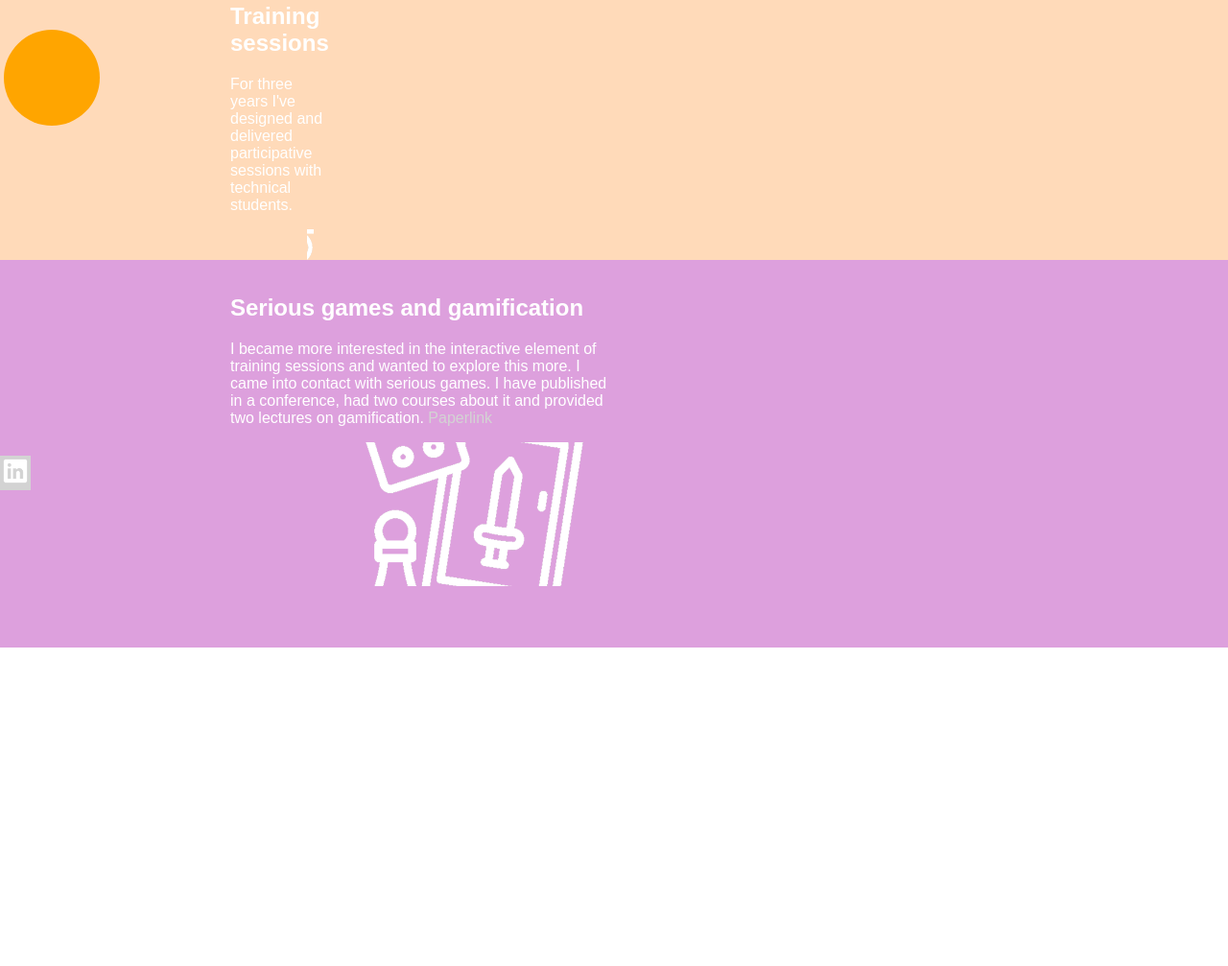
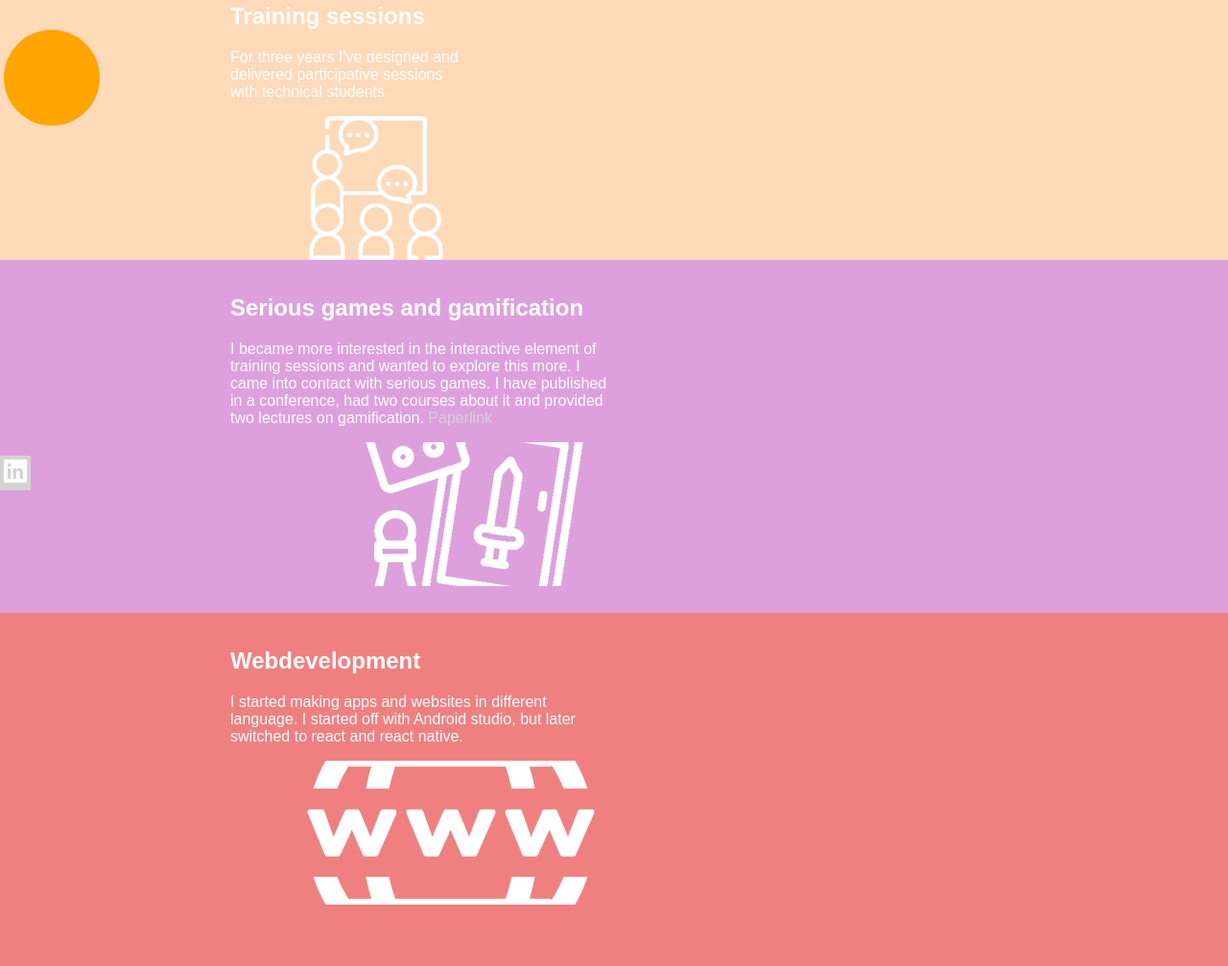
Before and after one commit to Concheetah/ConchitaWebsite, a Gatsby site: page / in a window 1280 px wide. Shown: the part 289-1296 px from the top of the page at 96% size. Before the commit the page ends 964 px from the top, so only its background shows below. Built offline with nearby package versions, Linux system fonts and the light colour scheme; Gatsby itself is replaced by a stand-in of ours.

Commit message:
add web development and make efficient structure

```diff
--- a/src/components/blockBlue.jsx
+++ /dev/null
@@ -1,15 +0,0 @@
-import * as React from 'react'
-import '../styles/styles.css'
-import '../styles/globals.css'
-
-function BlockBlue({children }) {
-    return (
-    <div className={'div1'}>
-        {children}
-    </div>
-
-
-  )
-}
-
-export default BlockBlue;
--- a/src/components/blockPeach.jsx
+++ /dev/null
@@ -1,14 +0,0 @@
-import React from "react";
-import '../styles/styles.css'
-
-function BlockPeach({children}) {
-return(
-    <div className={'div2'}>
-        {children}
-    </div>
-
-    )
-
-}
-
-export default BlockPeach;
--- a/src/components/blockPurple.jsx
+++ /dev/null
@@ -1,14 +0,0 @@
-import React from "react";
-import '../styles/styles.css'
-
-function BlockPurple({children}) {
-return(
-    <div className={'div3'}>
-        {children}
-    </div>
-
-    )
-
-}
-
-export default BlockPurple;
--- /dev/null
+++ b/src/components/blocks.jsx
@@ -0,0 +1,49 @@
+import * as React from 'react'
+import '../styles/styles.css'
+import '../styles/globals.css'
+
+function BlockBlue({children }) {
+    return (
+    <div className={'div1'}>
+        {children}
+    </div>
+
+
+  )
+}
+
+function BlockPurple({children}) {
+    return(
+        <div className={'div3'}>
+            {children}
+        </div>
+
+        )
+
+}
+
+function BlockPeach({children}) {
+    return(
+        <div className={'div2'}>
+            {children}
+        </div>
+
+        )
+
+}
+
+function BlockRed({children}) {
+    return(
+        <div className={'div4'}>
+            {children}
+        </div>
+
+        )
+
+}
+
+
+export {BlockPurple};
+export {BlockPeach};
+export {BlockBlue};
+export {BlockRed};
--- a/src/pages/index.js
+++ b/src/pages/index.js
@@ -1,9 +1,7 @@
 // Step 1: Import React
 import { StaticImage } from 'gatsby-plugin-image'
 import * as React from 'react'
-import BlockBlue from '../components/blockBlue.jsx'
-import BlockPeach from '../components/blockPeach.jsx'
-import BlockPurple from '../components/blockPurple.jsx'
+import {BlockPurple, BlockPeach, BlockBlue, BlockRed} from '../components/blocks.jsx'
 import Contact from '../components/Contact.jsx'
 import '../styles/styles.css'
 
@@ -35,9 +33,16 @@ const IndexPage = () => {
       serious games. I have published in a conference, had two courses about it and provided two lectures on gamification.
       <a href="https://graphics.tudelft.nl/Publications-new/2022/CMLPSWBHB22/RestoQuest.paper.final.pdf"> Paperlink</a>
       <div style={{padding:'1rem', paddingLeft:'5rem'}}>
-        <StaticImage src="../images/board-game.png" width={'9rem'} alt={'boardgame'}/>
+        <StaticImage src="../images/board-game.png" width={'9.5rem'} alt={'boardgame'}/>
       </div>
     </BlockPurple>
+    <BlockRed>
+      <h2>Webdevelopment</h2>
+      I started making apps and websites in different language. I started off with Android studio, but later switched to react and react native.
+      <div style={{padding:'1rem', paddingLeft:'5rem'}}>
+        <StaticImage src="../images/world-wide-web.png" width={'9rem'} alt={'web'}></StaticImage>
+      </div>
+    </BlockRed>
     <Contact>
       <a href="https://www.linkedin.com/in/cmartinhoogerwaard/"><img src="linkedin.png" style={{width:'2rem'}}  alt='linkedIn'/></a>
     </Contact>
--- a/src/styles/styles.css
+++ b/src/styles/styles.css
@@ -1,7 +1,7 @@
 .div2{
     background-color:	peachpuff;
     padding-left: 15rem;
-    padding-right: 80rem;
+    padding-right: 50rem;
     padding-top: 4rem;
     padding-bottom: 3rem;
     z-index:0;
@@ -35,6 +35,19 @@
     position:absolute;
     top: 35rem;
 }
+
+.div4{
+  background-color: 	lightcoral;
+    padding-left: 15rem;
+    padding-right: 40rem;
+    padding-top: 1rem;
+    padding-bottom: 3rem;
+    z-index: 0;
+    width: auto;
+    position:absolute;
+    top: 58rem;
+}
+
 
 .contact{
   display: flex;
```
Also changed, not shown: src/images/world-wide-web.png (added).
